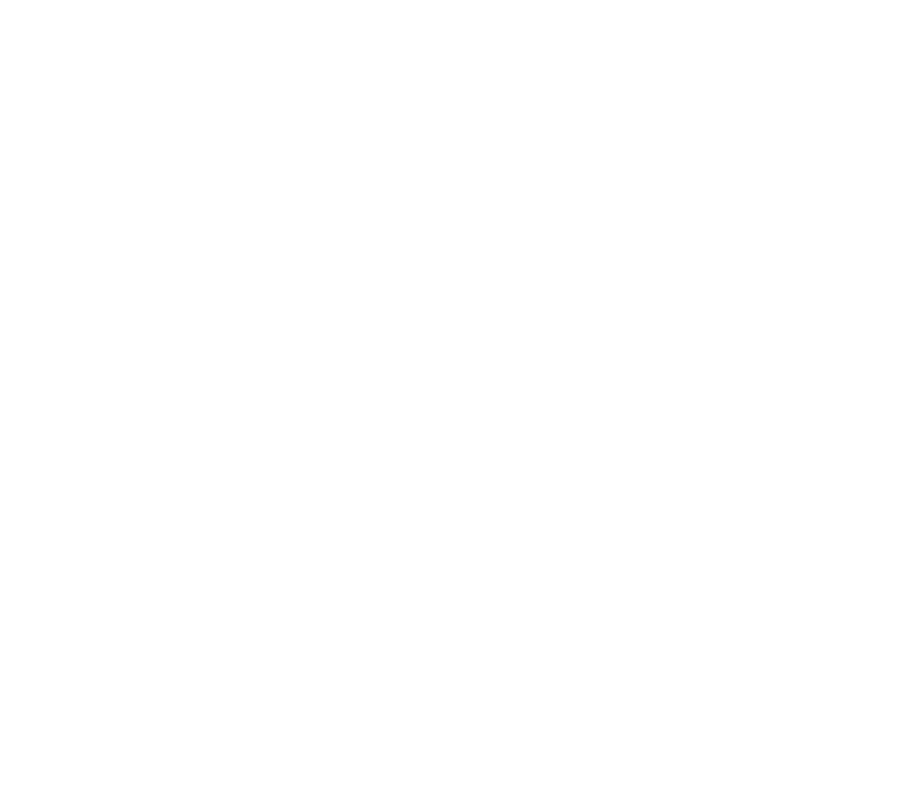
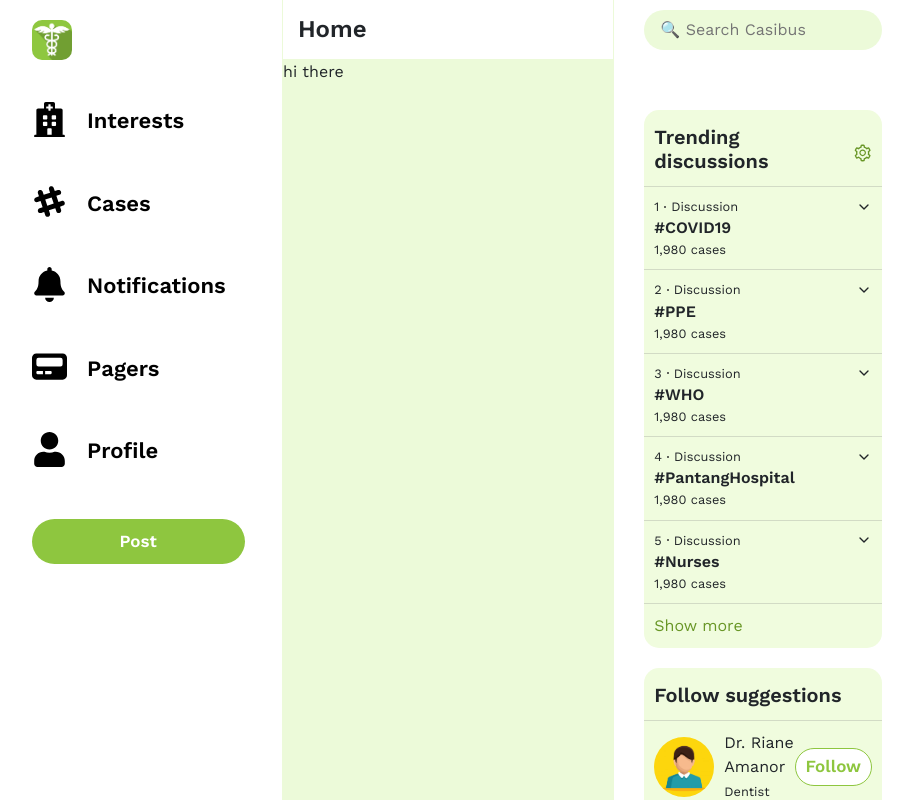
Before and after one commit to siawfish/casibus, a React (Create React App) app: page /profile in a window 1280 px wide. Shown: the top 800 px of the page, without its empty margins (168-1081 px from the left). Built offline with nearby package versions, Linux system fonts and the light colour scheme.

Commit message:
Setup Profile component routing

```diff
--- a/src/App.js
+++ b/src/App.js
@@ -9,6 +9,8 @@
     <BrowserRouter>
       <Route exact path="/" component={Welcomepage} />
       <Route path="/home" component={Home} />
+      <Route path="/profile" component={Home} />
+      <Route path="/login" component={Welcomepage} />
     </BrowserRouter>
   );
 }
--- /dev/null
+++ b/src/components/featuresComponents/Interests.js
@@ -0,0 +1,14 @@
+import React, { Component } from 'react'
+import HomeShareCase from './HomeShareCase'
+import Case from './Case'
+
+export default class Interests extends Component {
+    render() {
+        return (
+            <>
+                <HomeShareCase />
+                <Case />
+            </>
+        )
+    }
+}
--- /dev/null
+++ b/src/components/featuresComponents/Profile.js
@@ -0,0 +1,11 @@
+import React, { Component } from 'react'
+
+export default class Profile extends Component {
+    render() {
+        return (
+            <div>
+                hi there
+            </div>
+        )
+    }
+}
--- a/src/components/structureComponents/Midpane.js
+++ b/src/components/structureComponents/Midpane.js
@@ -1,7 +1,8 @@
 import React, { Component } from 'react'
-import HomeShareCase from '../featuresComponents/HomeShareCase'
-import Case from '../featuresComponents/Case'
+import Interests from '../featuresComponents/Interests'
 import Header from '../featuresComponents/Header'
+import { BrowserRouter, Route } from 'react-router-dom'
+import Profile from '../featuresComponents/Profile'
 
 export default class Midpane extends Component {
     render() {
@@ -10,9 +11,10 @@
 
                 <Header />
 
-                <HomeShareCase />
-
-                <Case />
+                <BrowserRouter>
+                    <Route path="/home" component={ Interests } />
+                    <Route path="/profile" component={ Profile } />
+                </BrowserRouter>
 
             </div>
         )
```
